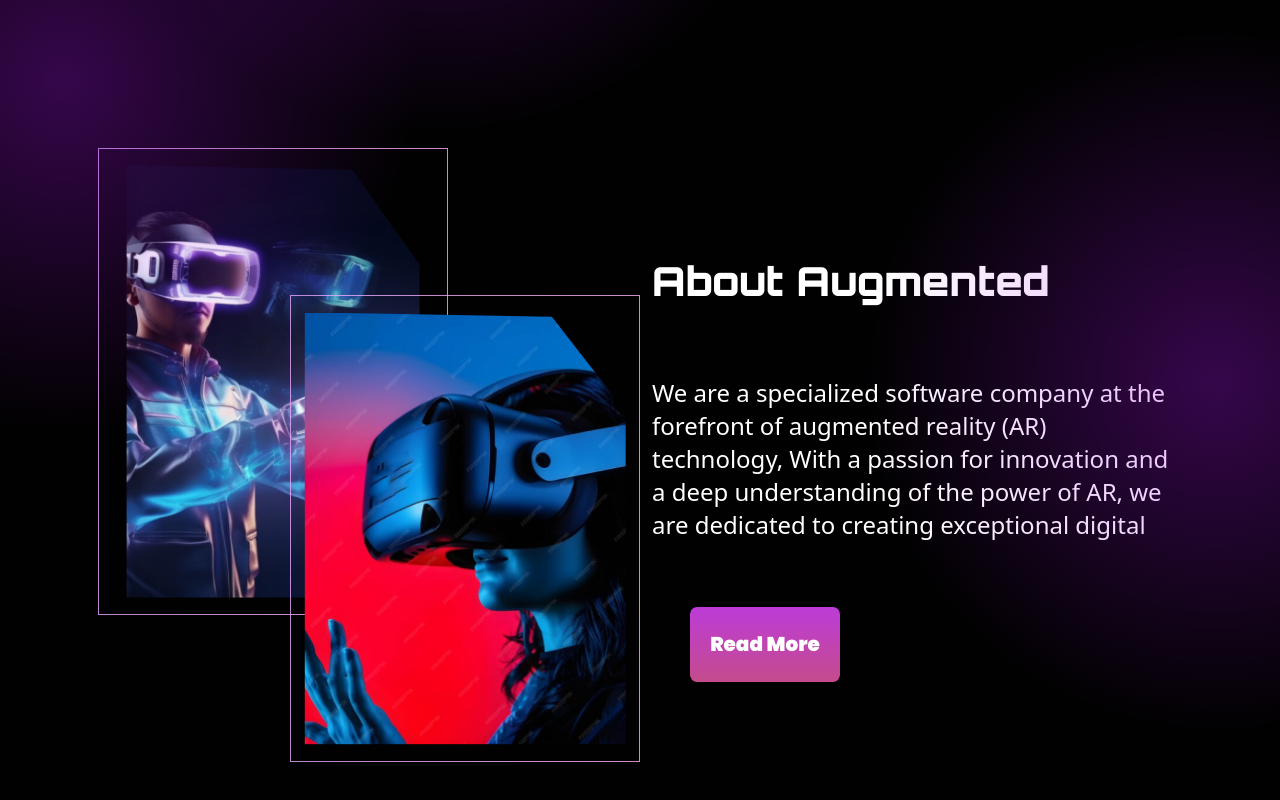
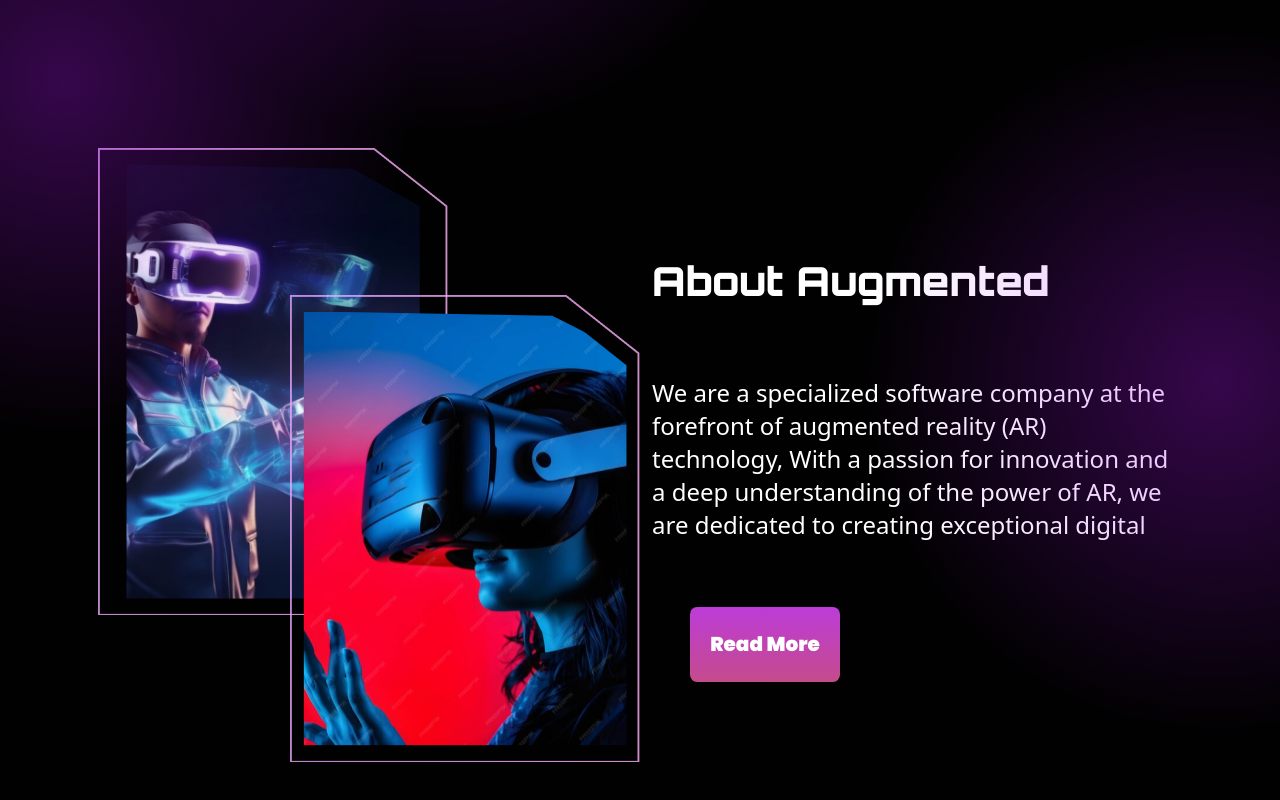
Before and after one commit to augmentedsolutions/augmentedsolWeb, a React (Vite) app: page / in a window 1280 px wide. Shown: the part 722-1522 px from the top of the page. Built offline with nearby package versions, Linux system fonts and the light colour scheme.

Commit message:
About section adjust

```diff
--- a/src/components/HomeComponent/AboutHome/AboutHome.css
+++ b/src/components/HomeComponent/AboutHome/AboutHome.css
@@ -10,20 +10,12 @@
   display: flex;
   justify-content: center;
   align-items: center;
-  border: 1.87px solid; /* Required to enable the border */
-  border-image-source: linear-gradient(
-    93.2deg,
-    rgba(235, 169, 255, 0.8) 3.97%,
-    rgba(255, 176, 250, 0.8) 97.92%
-  );
 
-  border-image-slice: 1; /* Required to slice the gradient to fit */
-  border-radius: 10px; /* Optional: Makes the border rounded */
-  padding: 16px; /* Adjust as needed for content inside */
 }
 .image-vector-clip {
-  clip-path: polygon(77% 1%, 100% 23%, 100% 100%, 0 100%, 0 0);
-  -webkit-clip-path: polygon(77% 1%, 100% 23%, 100% 100%, 0 100%, 0 0);
+
+  clip-path: polygon(77% 1%, 100% 42px, 100% 100%, 0 100%, 0 0);
+  -webkit-clip-path: polygon(77% 1%, 100% 42px, 100% 100%, 0 100%, 0 0);
 }
 .about-image-left {
   position: absolute;
--- a/src/components/HomeComponent/AboutHome/AboutHome.jsx
+++ b/src/components/HomeComponent/AboutHome/AboutHome.jsx
@@ -15,7 +15,7 @@ const AboutHome = () => {
 
             <div className=" image-container" style={{ width: "600px" }}>
               <div className="">
-                <div className="about-image-main about-image-left p-3" >
+                <div className="about-image-main about-image-left p-3" style={{backgroundImage:`url(${AboutVector})`}}>
                   <img
                     src={AboutOne}
                     className="image-vector-clip"
@@ -25,7 +25,7 @@ const AboutHome = () => {
                   />
                 </div>
               </div>
-              <div className="about-image-main about-image-right p-3">
+              <div className="about-image-main about-image-right p-3" style={{backgroundImage:`url(${AboutVector})`}}>
                 <img
                   src={AboutTwo}
                   height="100%"
```
